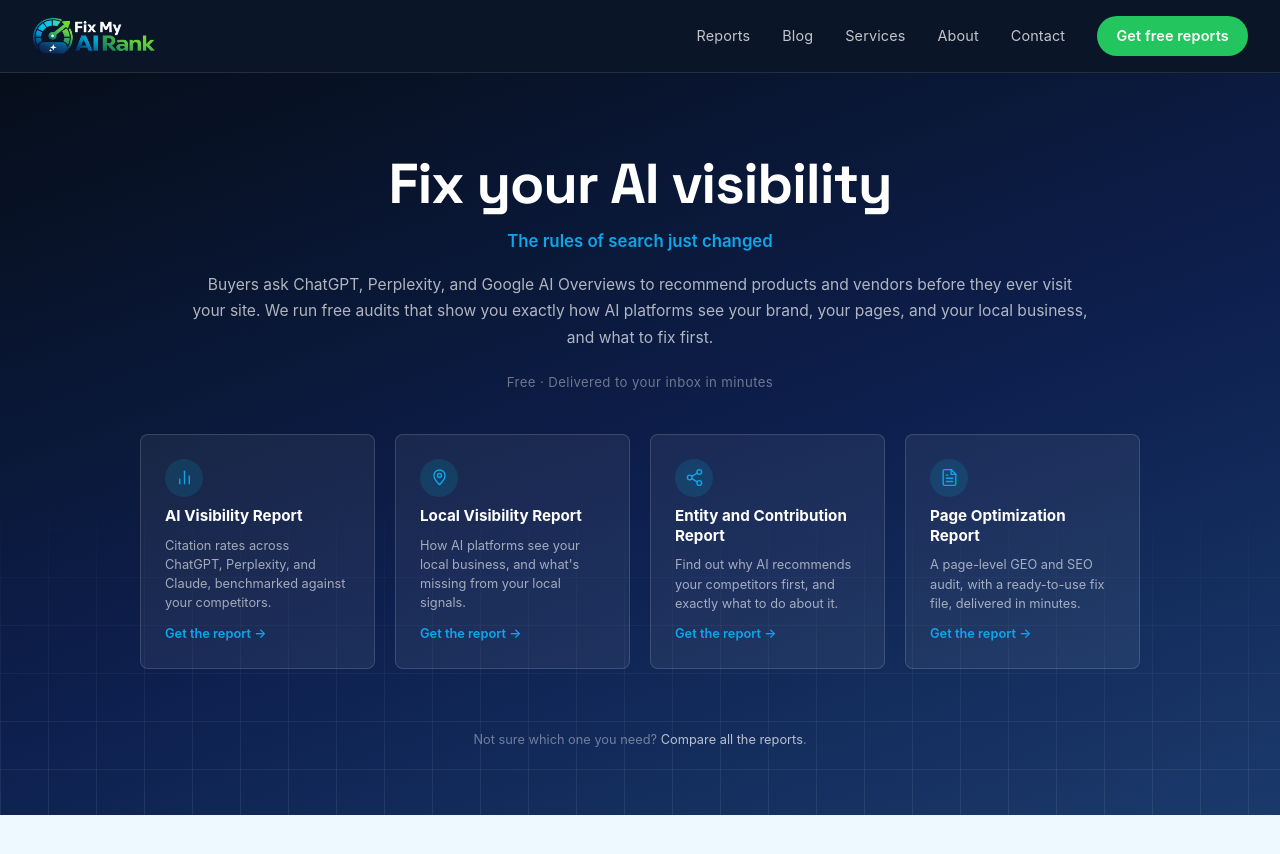
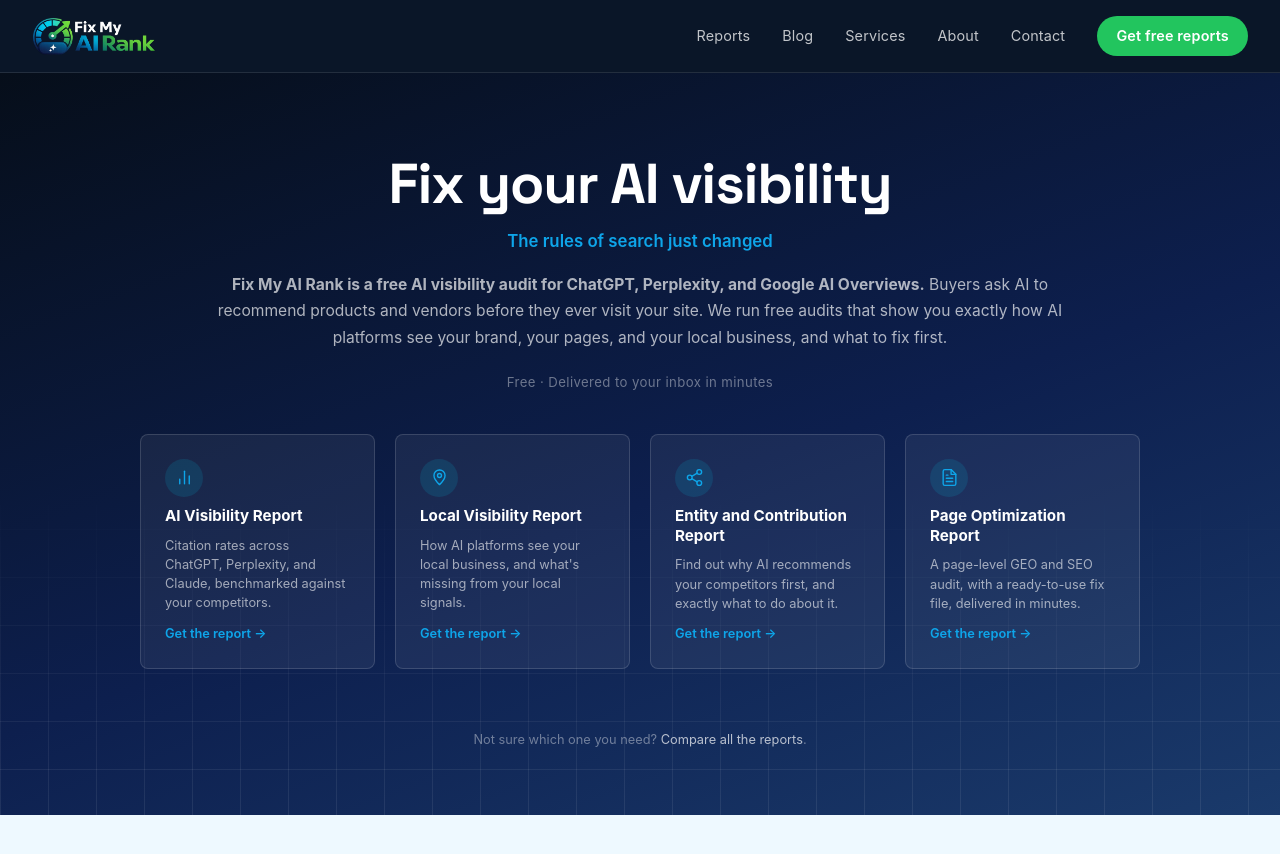
Before and after one commit to timdailey/FMAR-Website, a Jekyll site: the page built from index.html, in a window 1280 px wide and 900 px high. Shown: the top 854 px of the window. Built offline with Jekyll 4.4.1, drawn with Linux system fonts in a browser that asks for light colours; some web fonts are replaced; comment, search, counter and statistics services are not loaded; some of the changed text lies outside the part shown.

Commit message:
Add explicit brand-identity statements to resolve entity confusion
"rank my ai" is the site's single largest impression-driver query
(35/28 days) at a rankable position ~9, yet converts zero clicks,
and "fix my ai" shows the same pattern at position 4.5. Nothing on
the site previously stated "Fix My AI Rank is..." in a clean,
citable sentence.

Adds a bolded definitional sentence to the homepage hero, a "What is
Fix My AI Rank?" FAQ (visible + FAQPage schema), a tightened mission
statement on About, and a description field on the Organization
schema (was missing entirely) — four reinforcing, citation-ready
statements of what the brand is.

Co-Authored-By: Claude Sonnet 5 <noreply@anthropic.com>

```diff
--- a/_includes/head.html
+++ b/_includes/head.html
@@ -32,6 +32,7 @@
   "name": "{{ site.title }}",
   "url": "{{ '/' | absolute_url }}",
   "logo": "{{ '/assets/images/logo-dark.webp' | absolute_url }}",
+  "description": "Fix My AI Rank provides free AI visibility audits that show businesses how they appear in ChatGPT, Perplexity, and Google AI Overviews, and exactly what to fix to get cited more often.",
   "sameAs": [
     "https://bsky.app/profile/fixmyairank.bsky.social",
     "https://x.com/FixMyAIRank",
--- a/about/index.html
+++ b/about/index.html
@@ -32,7 +32,7 @@ permalink: /about/
   <div class="container">
     <p class="section-label">Our mission</p>
     <h2 class="section-title">Most tools tell you there's a problem.<br>We tell you exactly what it is and fix it.</h2>
-    <p class="section-lead">Fix My AI Rank was built to give companies a clear, honest picture of how AI platforms see their brand, then close the gaps. The reports are just the start. For companies that want hands-on implementation, TangySlice Collective, the agency that built Fix My AI Rank, handles the work.</p>
+    <p class="section-lead"><strong>Fix My AI Rank is a free AI visibility audit tool that shows companies exactly how AI platforms see their brand, then helps them close the gaps.</strong> The reports are just the start. For companies that want hands-on implementation, TangySlice Collective, the agency that built Fix My AI Rank, handles the work.</p>
     <div class="mission-pillars">
       <div class="mission-pillar">
         <h4>Understand</h4>
--- a/index.html
+++ b/index.html
@@ -3,6 +3,8 @@ layout: default
 title: Fix My AI Rank — Free AI Visibility Report for Your Business
 description: See how your brand appears in ChatGPT, Perplexity, and Google AI Overviews. Free AI visibility report that benchmarks your entity signals, content gaps, and schema markup against your top competitors.
 faq:
+  - q: What is Fix My AI Rank?
+    a: Fix My AI Rank is a free AI visibility audit tool, built by TangySlice Collective, that shows businesses exactly how they appear — or don't — in ChatGPT, Perplexity, and Google AI Overviews. It benchmarks your entity signals, content gaps, and schema markup against your competitors, then hands you a prioritized list of what to fix to get cited more often.
   - q: What is AI visibility and why does it matter for my business?
     a: AI visibility is how often, and how accurately, your business appears in answers generated by AI platforms when buyers ask questions about your industry. As AI becomes the default starting point for product research, companies that don't appear in those answers are being removed from consideration before a single sales conversation happens. AI visibility is now a direct driver of pipeline, not just a brand metric.
   - q: Why doesn't my Google ranking help me appear in AI-generated answers?
@@ -23,7 +25,7 @@ faq:
       <div class="hero-copy">
         <h1>Fix your AI visibility</h1>
         <p class="hero-sub">The rules of search just changed</p>
-        <p class="hero-body">Buyers ask ChatGPT, Perplexity, and Google AI Overviews to recommend products and vendors before they ever visit your site. We run free audits that show you exactly how AI platforms see your brand, your pages, and your local business, and what to fix first.</p>
+        <p class="hero-body"><strong>Fix My AI Rank is a free AI visibility audit for ChatGPT, Perplexity, and Google AI Overviews.</strong> Buyers ask AI to recommend products and vendors before they ever visit your site. We run free audits that show you exactly how AI platforms see your brand, your pages, and your local business, and what to fix first.</p>
         <p class="hero-trust">Free &middot; Delivered to your inbox in minutes</p>
       </div>
 
```
Also changed, not shown: other parts of about/index.html (+1 -1 lines).
